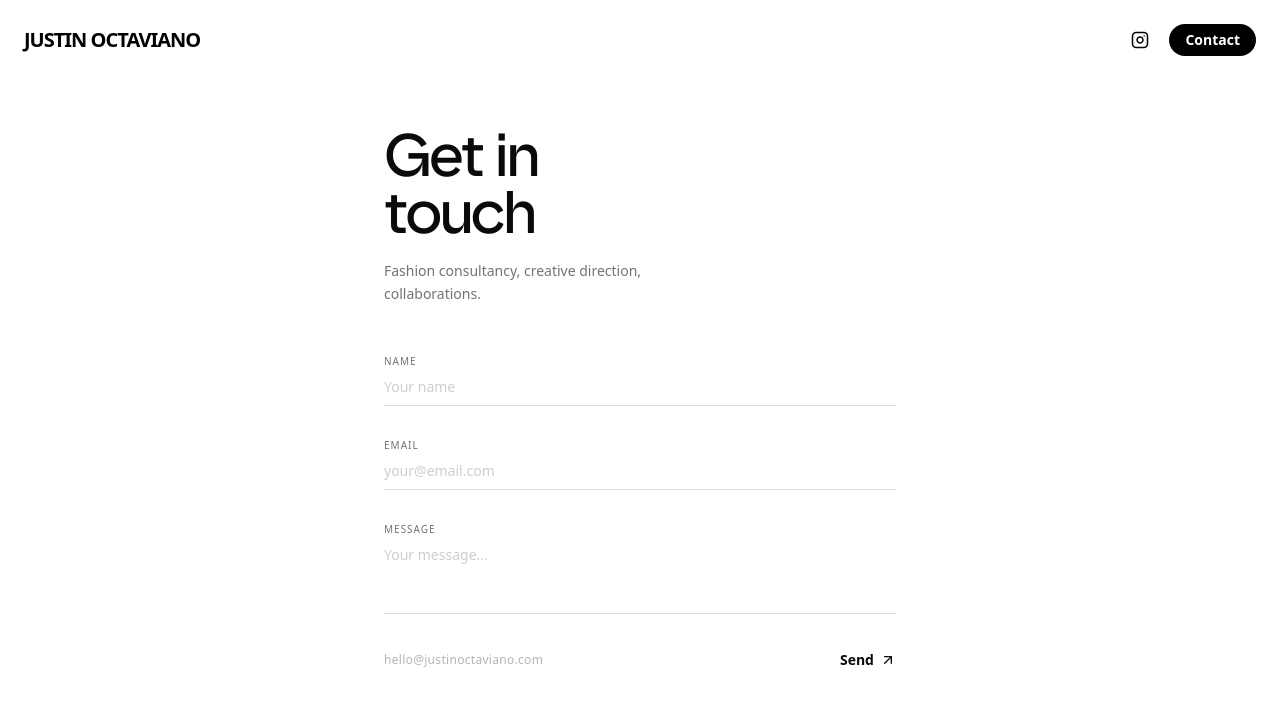
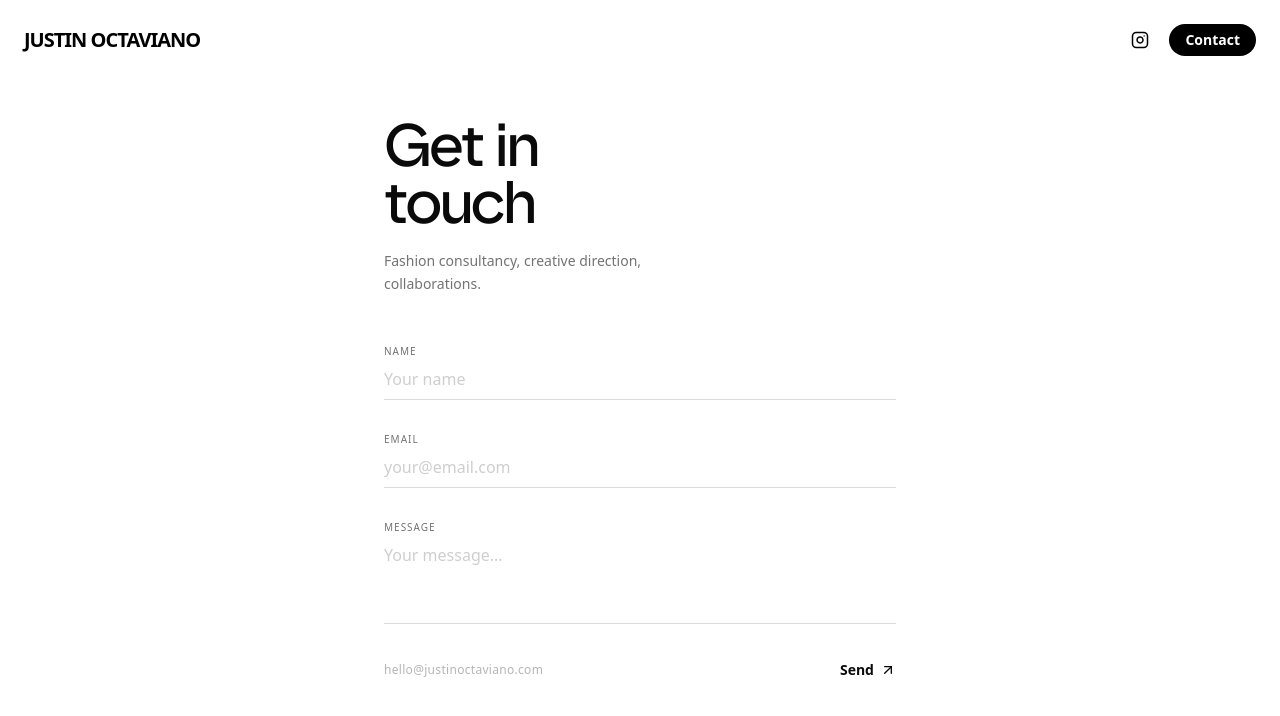
Before and after one commit to BaldiFilippo/bblog, a Next.js app: page /contact in a window 1280 px wide. Shown: the top 716 px of the page. Built offline with nearby package versions, Linux system fonts and the light colour scheme; no server answers.

Commit message:
Fix iOS auto-zoom on contact form inputs (text-sm → text-base)

```diff
--- a/src/app/contact/page.tsx
+++ b/src/app/contact/page.tsx
@@ -88,7 +88,7 @@ export default function ContactPage() {
                 required
                 onFocus={() => setFocused("name")}
                 onBlur={() => setFocused(null)}
-                className="border-b border-foreground/15 bg-transparent pb-2 text-foreground placeholder:text-foreground/20 text-sm outline-none transition-colors duration-200 focus:border-foreground/60"
+                className="border-b border-foreground/15 bg-transparent pb-2 text-foreground placeholder:text-foreground/20 text-base outline-none transition-colors duration-200 focus:border-foreground/60"
                 placeholder="Your name"
               />
             </div>
@@ -110,7 +110,7 @@ export default function ContactPage() {
                 required
                 onFocus={() => setFocused("email")}
                 onBlur={() => setFocused(null)}
-                className="border-b border-foreground/15 bg-transparent pb-2 text-foreground placeholder:text-foreground/20 text-sm outline-none transition-colors duration-200 focus:border-foreground/60"
+                className="border-b border-foreground/15 bg-transparent pb-2 text-foreground placeholder:text-foreground/20 text-base outline-none transition-colors duration-200 focus:border-foreground/60"
                 placeholder="your@email.com"
               />
             </div>
@@ -132,7 +132,7 @@ export default function ContactPage() {
                 rows={3}
                 onFocus={() => setFocused("message")}
                 onBlur={() => setFocused(null)}
-                className="border-b border-foreground/15 bg-transparent pb-2 text-foreground placeholder:text-foreground/20 text-sm outline-none resize-none transition-colors duration-200 focus:border-foreground/60"
+                className="border-b border-foreground/15 bg-transparent pb-2 text-foreground placeholder:text-foreground/20 text-base outline-none resize-none transition-colors duration-200 focus:border-foreground/60"
                 placeholder="Your message..."
               />
             </div>
```
